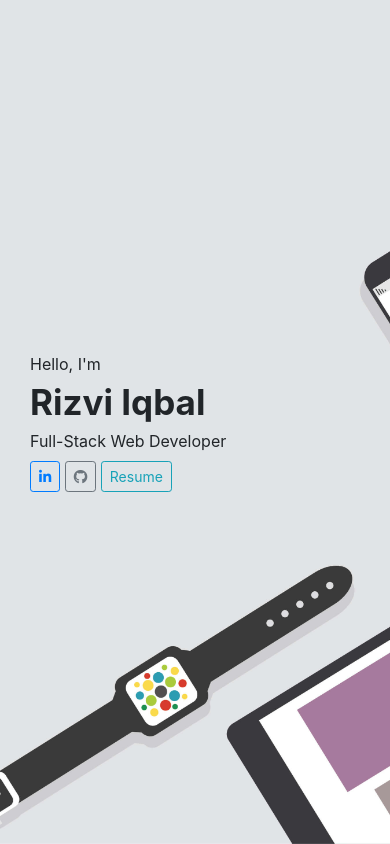
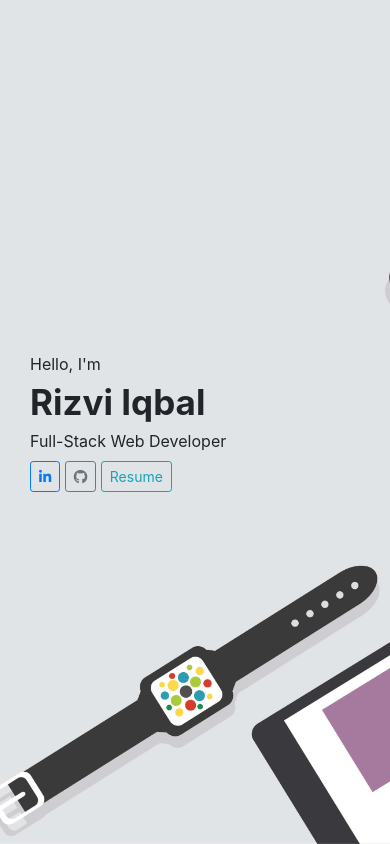
Before and after one commit to Rizviqbal711/website, a PHP site: page / in a window 390 px wide. Run offline with PHP 8.4, Linux system fonts and the light colour scheme; some libraries are stand-ins or nearby versions.

Commit message:
CSS changes

```diff
--- a/css/main.css
+++ b/css/main.css
@@ -17,7 +17,7 @@
     .main-content{
         background-size: cover;
         background-repeat: no-repeat;
-        background-position-x: -500px;
+        background-position-x: -475px;
         background-position-y: center;
     }
 
```
Also changed, not shown: 1 other file.
